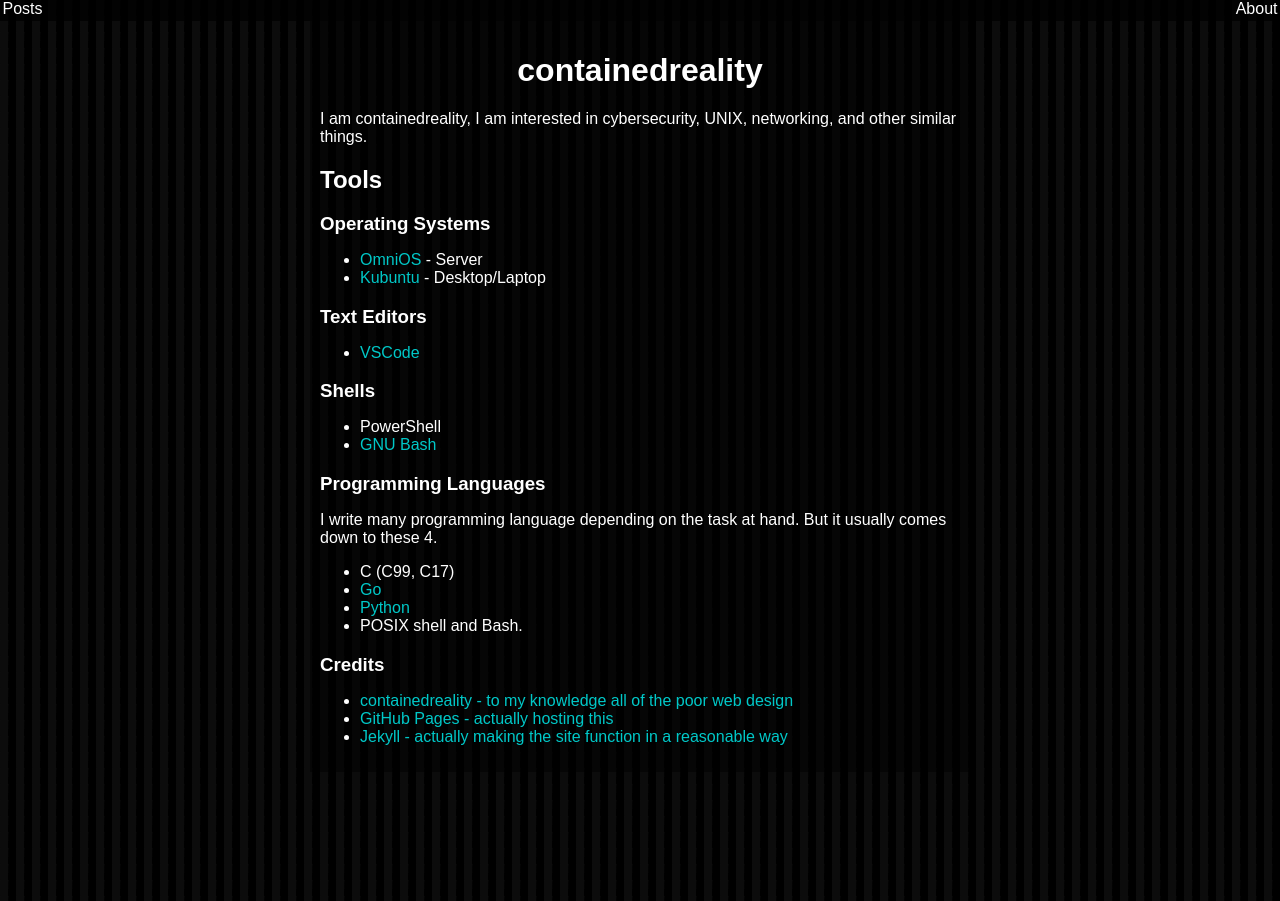
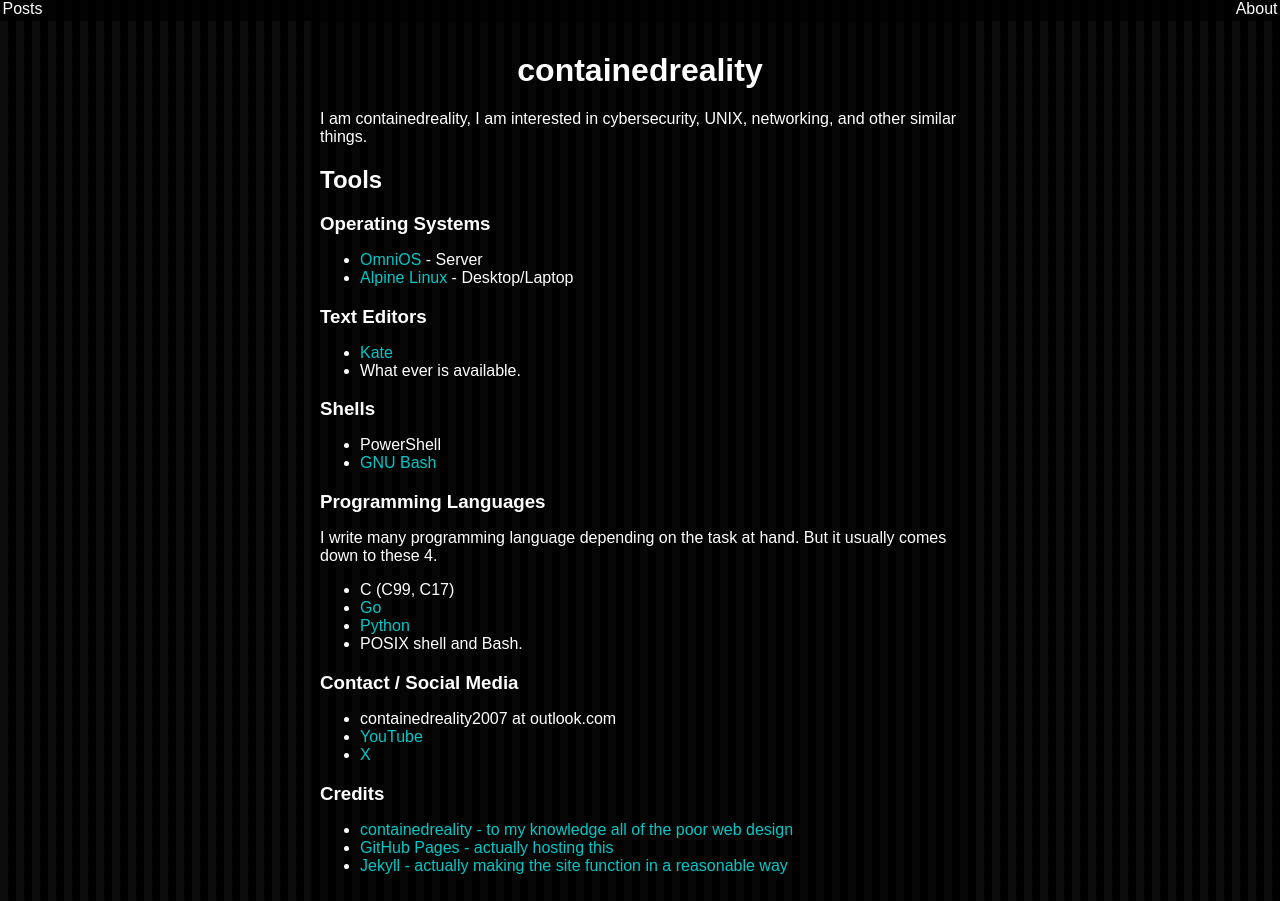
Before and after one commit to containedreality/containedreality.github.io, a Jekyll site: the page built from about.md, in a window 1280 px wide. Built offline with Jekyll 4.4.1, drawn with Linux system fonts in a browser that asks for light colours.

Commit message:
update about.md

```diff
--- a/about.md
+++ b/about.md
@@ -12,11 +12,12 @@ I am containedreality, I am interested in cybersecurity, UNIX, networking, and o
 ### Operating Systems
 
 * [OmniOS](https://omnios.org/) - Server
-* [Kubuntu](https://kubuntu.org/) - Desktop/Laptop
+* [Alpine Linux](https://kubuntu.org/) - Desktop/Laptop
 
 ### Text Editors
 
-* [VSCode](https://code.visualstudio.com/)
+* [Kate](https://kate-editor.org/)
+* What ever is available.
 
 ### Shells
 
@@ -32,6 +33,12 @@ I write many programming language depending on the task at hand. But it usually
 * [Python](https://www.python.org/downloads/)
 * POSIX shell and Bash.
 
+### Contact / Social Media
+
+* containedreality2007 at outlook.com
+* [YouTube](https://www.youtube.com/@containedreality)
+* [X](https://x.com/containdreality)
+
 ### Credits
 
 * [containedreality - to my knowledge all of the poor web design](https://github.com/containedreality)
```
